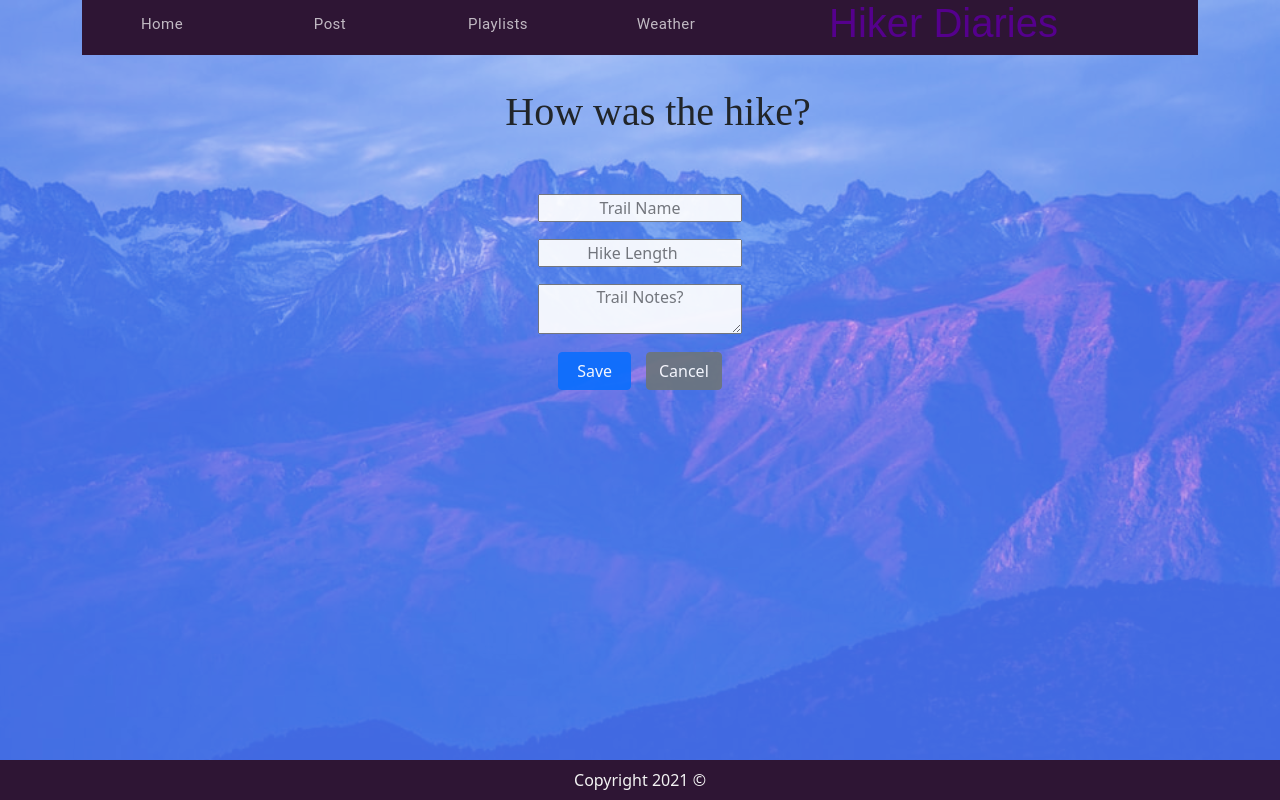
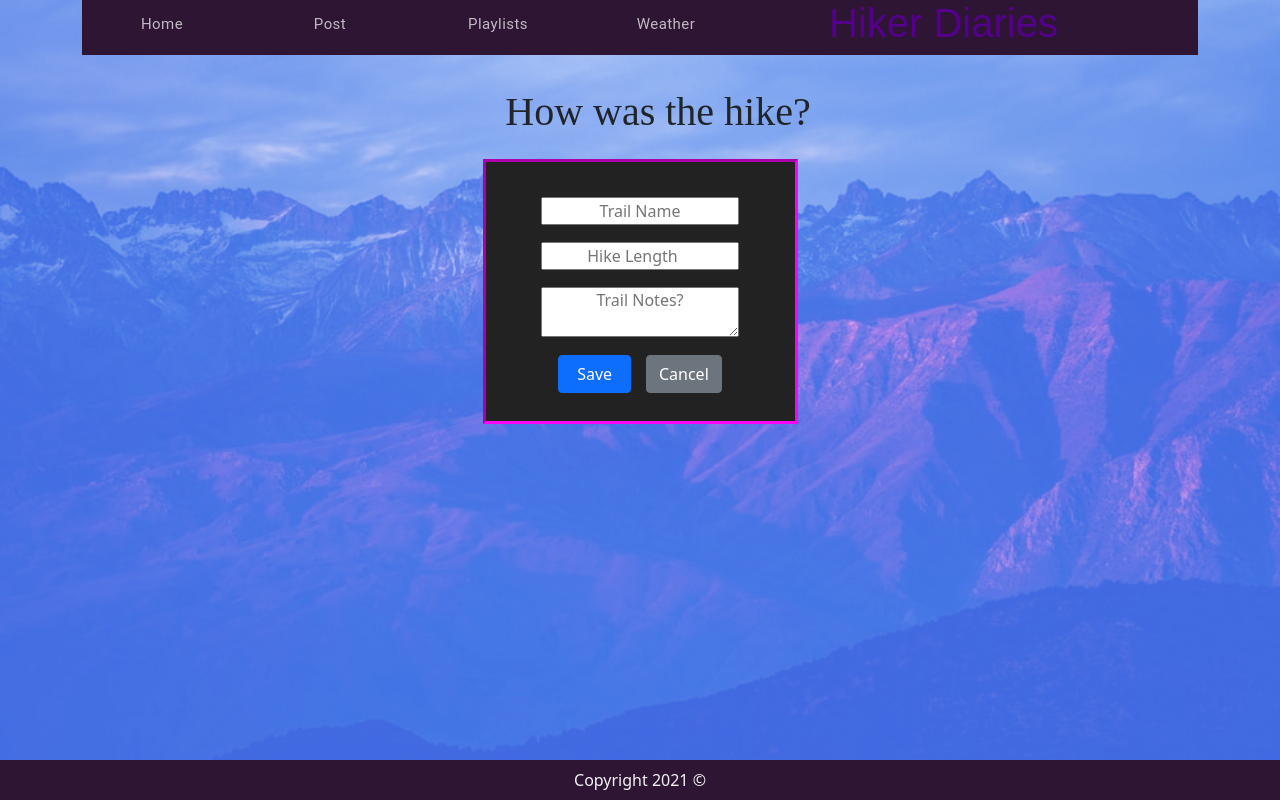
Before and after one commit to bcermak/HikerDiariesv1, a React (Create React App) app: page /newpost in a window 1280 px wide. Built offline with nearby package versions, Linux system fonts and the light colour scheme; a web font is replaced by a local one.

Commit message:
trying something

```diff
--- a/src/index.css
+++ b/src/index.css
@@ -44,7 +44,9 @@ nav p {
 }
 
 .postForm {
-  opacity: 93%;
+  background-color: #222;
+  border-style: inset;
+  border-color: magenta;
   width: 315px;
   height: 265px;
   margin: 0 auto;
@@ -108,7 +110,9 @@ label {
 }
 
 .spotifyBody {
-
+  background-color: #222;
+  border-style: inset;
+  border-color: magenta;
   padding-left: 109px;
   padding-bottom: 33px;
 }
```
